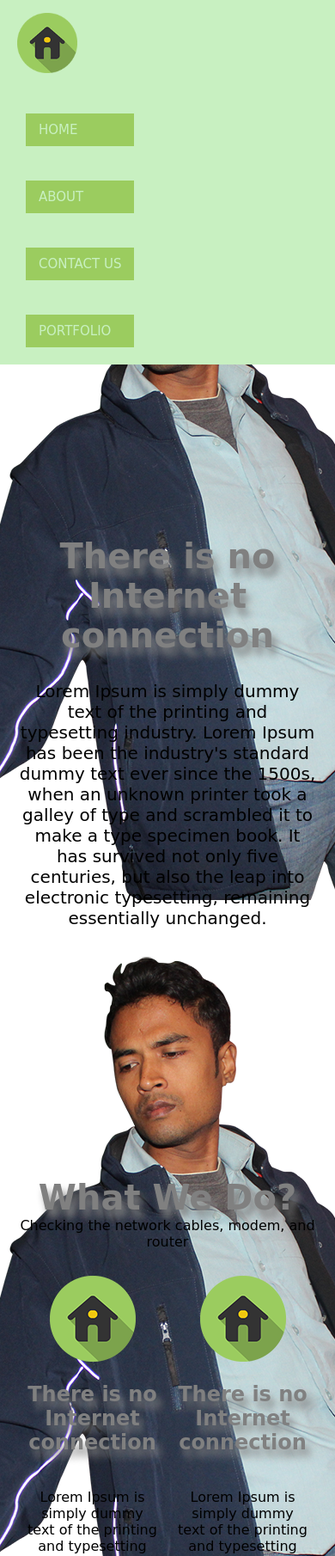
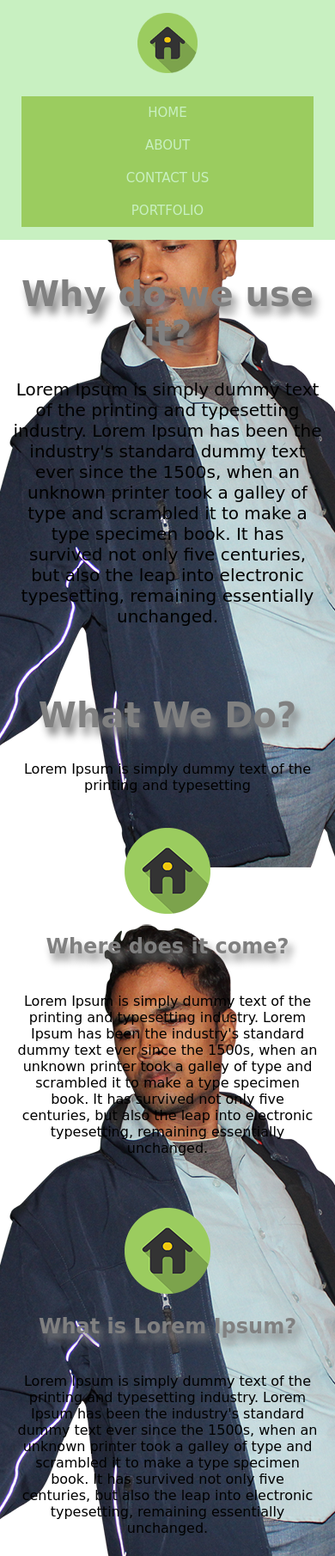
Before and after one commit to iamtheasad/Parallax_Website, a website: page index.html in a window 390 px wide. Shown: the top 1810 px of the page at 86% size. Drawn offline with Linux system fonts and the light colour scheme.

Commit message:
adding responsive design for index.html

```diff
--- a/css/responsive.css
+++ b/css/responsive.css
@@ -1,4 +1,62 @@
-@media screen and (max-width:890px){
+/********************************
+Home Page Responsive Start
+***********************************/
+@media screen and (max-width: 768px){
+	.content-content {
+	    max-width: 50%;
+	}
+	.fourth {
+	    width: 50%;
+	}
+}
+
+@media screen and (max-width: 576px){
+	.content-content {
+	    max-width: 100%;
+	}
+	.fourth {
+	    width: 100%;
+	}
+}
+
+@media screen and (max-width: 420px) {
+	.logo {
+	    max-width: 100%;
+	    float: unset;
+	    text-align: center;
+	}
+	.menu {
+	    max-width: 100%;
+	    float: unset;
+	    text-align: center;
+	}
+	.menu ul li {
+	     float: unset;
+	     margin-bottom: 0px;
+	}
+
+}
+
+/********************************
+About Page Responsive Start
+***********************************/
+
+
+
+
+
+
+
+
+
+
+
+
+
+
+
+
+/*@media screen and (max-width:890px){
 	.fourth {
     width: 50%;
     }
@@ -133,4 +191,4 @@ input[type="email"] {
 	.logo {
     float: none;
 	}
-}
+}*/
--- a/css/style.css
+++ b/css/style.css
@@ -7,6 +7,11 @@ body{
 	background: url(../images/bg.png);
     background-position: center;
 	background-attachment: fixed;
+	box-sizing: border-box;
+}
+body:after{
+	content:"";
+	background-color: rgba(0, 0, 0, 0.9);
 }
 /*
 	First section start
@@ -18,10 +23,12 @@ body{
 	max-width:1170px;
 	margin:0 auto;
 	overflow:hidden;
+    padding: 0px 15px;
 }
 .full-width {
     padding-top: 15px;
-    padding-bottom: 90px;
+    padding-bottom: 15px;
+    overflow: hidden;
 }
 .logo{
 	max-width:30%;
@@ -33,12 +40,13 @@ body{
 .menu{
 	max-width:70%;
 	float:right;
-	padding-top:23px;
+	margin-top:23px;
 }
 .menu ul li{
 	list-style:none;
 	padding:0px 10px;
 	float:left;
+    margin-bottom: 20px;
 }
 .menu ul li a{
 	text-decoration:none;
@@ -55,7 +63,7 @@ body{
 }
 .content{
 	font-size:20px;
-	padding:200px 0px;
+	padding:40px 0px;
 	text-align:center;
 }
 .content h2{
@@ -68,21 +76,24 @@ body{
 }
 .section-top{
 	text-align:center;
-	padding:30px 0px;
+	padding:40px 0px;
 }
 .section-top h2{
 	color:gray;
 	font-size:40px;
 	text-shadow: 5px 9px 10px grey;
 }
+.section-top p {
+	margin-top: 30px;
+}
 .third-content{
 	overflow:hidden;
-	padding:60px 0px;
 }
 .content-content{
 	max-width:25%;
 	float:left;
 	text-align:center;
+    margin-bottom: 40px;
 }
 .content-content h2{
 	padding:20px 0px;
@@ -90,7 +101,7 @@ body{
 	text-shadow: 5px 9px 10px grey;
 }
 .content-content p{
-	padding:20px 0px;
+	padding:20px 5px;
 }
 #fourth-section{
 	padding:200px 0px;
@@ -124,8 +135,8 @@ body{
 }
 .fourth-top p{
 	font-size:25px;
-	padding-bottom:40px;
 	color:#fff;
+	padding: 40px 0px;
 }
 #footer{
 	background:#c8f0c1;
--- a/index.html
+++ b/index.html
@@ -37,7 +37,7 @@
 		<section id="second-section">
 			<div class="container">
 				<div class="content">
-					<h2>There is no Internet connection</h2>
+					<h2>Why do we use it?</h2>
 					<p>Lorem Ipsum is simply dummy text of the printing and typesetting industry. Lorem Ipsum has been the industry's standard dummy text ever since the 1500s, when an unknown printer took a galley of type and scrambled it to make a type specimen book. It has survived not only five centuries, but also the leap into electronic typesetting, remaining essentially unchanged.</p>
 				</div><!--content-->
 			</div><!--container-->
@@ -49,29 +49,29 @@
 				<div class="third-content">
 					<div class="section-top">
 						<h2>What We Do?</h2>
-						<p>Checking the network cables, modem, and router</p>
+						<p>Lorem Ipsum is simply dummy text of the printing and typesetting </p>
 					</div><!--section-top-->
 					<div class="content-content">
 						<img src="images/logo.png"/>
-						<h2>There is no Internet connection</h2>
+						<h2>Where does it come?</h2>
 						<p>Lorem Ipsum is simply dummy text of the printing and typesetting industry. Lorem Ipsum has been the industry's standard dummy text ever since the 1500s, when an unknown printer took a galley of type and scrambled it to make a type specimen book. It has survived not only five centuries, but also the leap into electronic typesetting, remaining essentially unchanged.</p>
 					</div><!--content-content-->
 
 					<div class="content-content">
 						<img src="images/logo.png"/>
-						<h2>There is no Internet connection</h2>
+						<h2>What is Lorem Ipsum?</h2>
 						<p>Lorem Ipsum is simply dummy text of the printing and typesetting industry. Lorem Ipsum has been the industry's standard dummy text ever since the 1500s, when an unknown printer took a galley of type and scrambled it to make a type specimen book. It has survived not only five centuries, but also the leap into electronic typesetting, remaining essentially unchanged.</p>
 					</div><!--content-content-->
 
 					<div class="content-content">
 						<img src="images/logo.png"/>
-						<h2>There is no Internet connection</h2>
+						<h2>Where can I get some?</h2>
 						<p>Lorem Ipsum is simply dummy text of the printing and typesetting industry. Lorem Ipsum has been the industry's standard dummy text ever since the 1500s, when an unknown printer took a galley of type and scrambled it to make a type specimen book. It has survived not only five centuries, but also the leap into electronic typesetting, remaining essentially unchanged.</p>
 					</div><!--content-content-->
 
 					<div class="content-content">
 						<img src="images/logo.png"/>
-						<h2>There is no Internet connection</h2>
+						<h2>What is Lorem Ipsum?</h2>
 						<p>Lorem Ipsum is simply dummy text of the printing and typesetting industry. Lorem Ipsum has been the industry's standard dummy text ever since the 1500s, when an unknown printer took a galley of type and scrambled it to make a type specimen book. It has survived not only five centuries, but also the leap into electronic typesetting, remaining essentially unchanged.</p>
 					</div><!--content-content-->
 
@@ -83,9 +83,8 @@
 		<section id="fourth-section">
 			<div class="container">
 				<div class="fourth-top">
-					<h2>Reconnecting to Wi-Fi</h2>
-					<p>Running Windows Network Diagnostics
-						ERR INTERNET DISCONNECTED</p>
+					<h2>What is Lorem Ipsum?</h2>
+					<p>Lorem Ipsum is simply dummy text of the printing and typesetting industry. Lorem Ipsum has been the industry's standard dummy text ever since the 1500s, when an unknown printer took a galley</p>
 				</div><!--fourth-top-->
 				<div class="fourth-content">
 					<div class="fourth">
```
Also changed, not shown: contact.html (+2 -5 lines).
